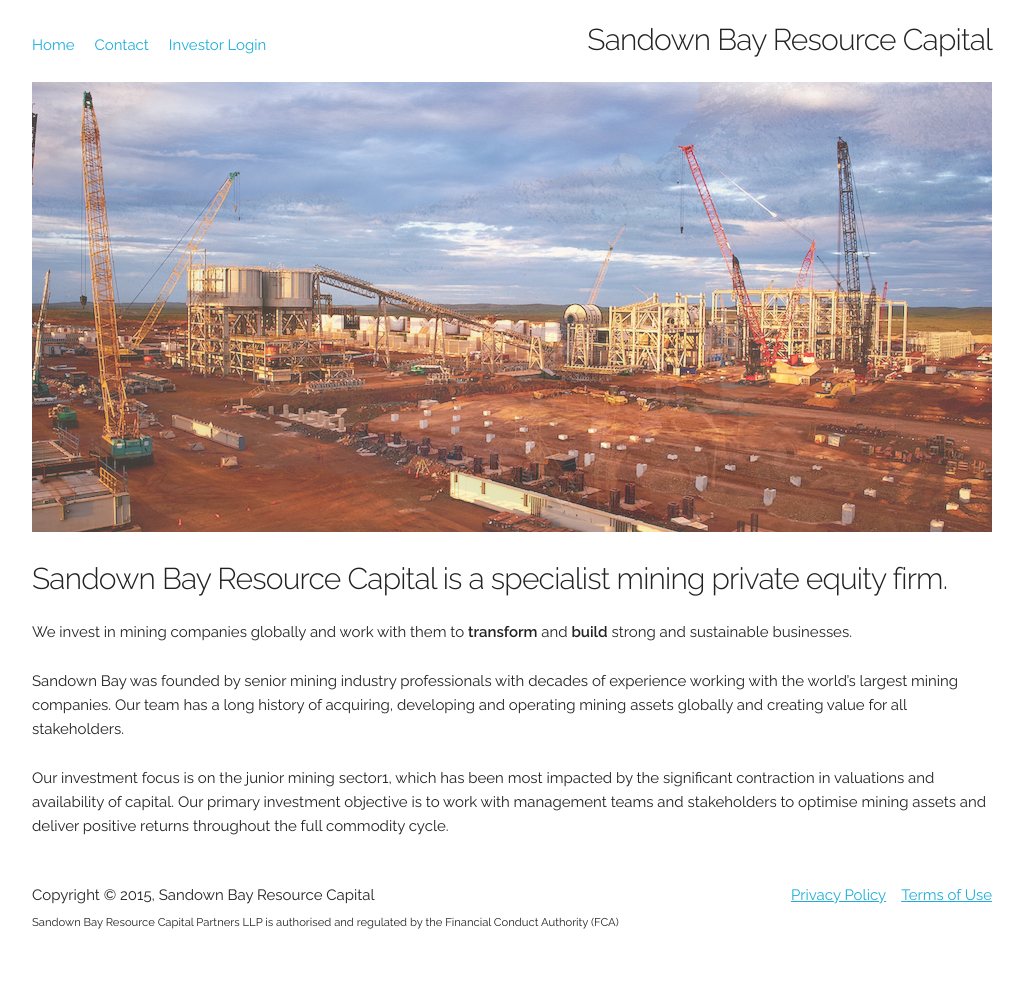
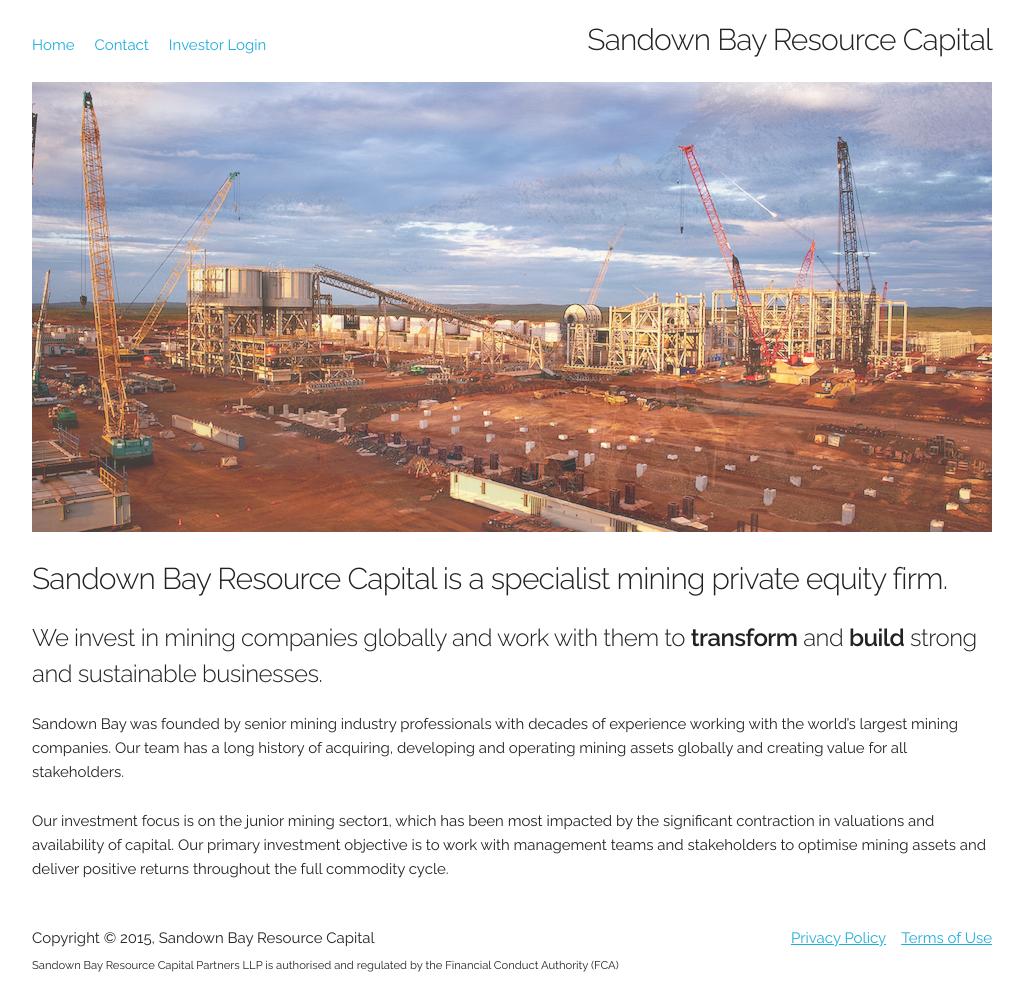
Before and after one commit to nfisher/sdb-cap, a Jekyll site: the page built from index.md, in a window 1280 px wide. Shown: the whole page, without its empty margins (128-1152 px from the left). Built offline with Jekyll 4.4.1, drawn with Linux system fonts in a browser that asks for light colours; before the commit the page ends 956 px from its top, so only the background shows below that.

```diff
--- a/index.md
+++ b/index.md
@@ -6,7 +6,7 @@ layout: default
 
 ####Sandown Bay Resource Capital is a specialist mining private equity firm.
 
-We invest in mining companies globally and work with them to <strong>transform</strong> and <strong>build</strong> strong and sustainable businesses.
+#####We invest in mining companies globally and work with them to <strong>transform</strong> and <strong>build</strong> strong and sustainable businesses.
 
 Sandown Bay was founded by senior mining industry professionals with decades of experience working with
 the world’s largest mining companies. Our team has a long history of acquiring, developing and operating
```
